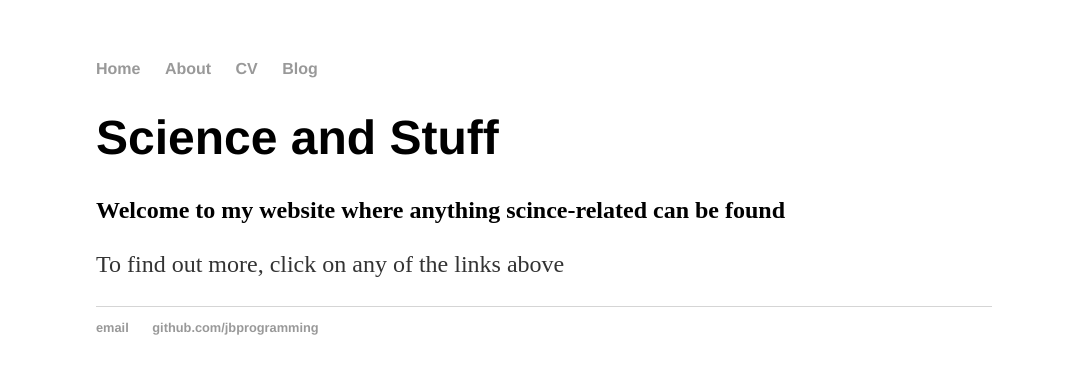
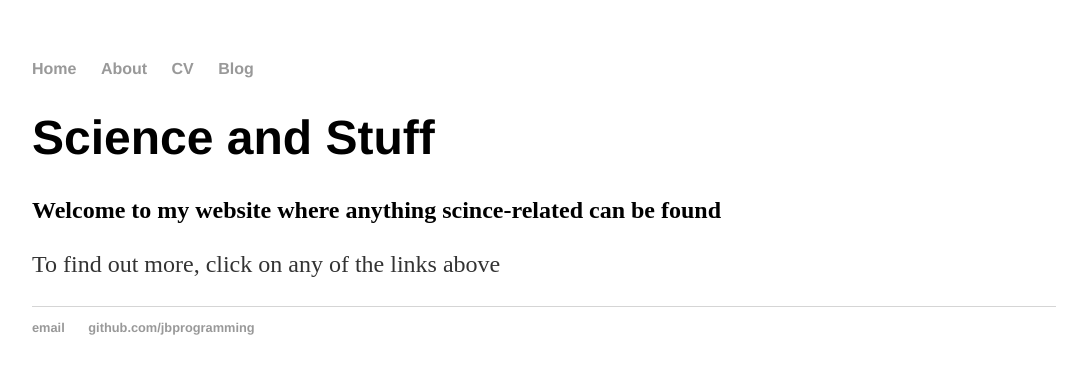
Before and after one commit to JBProgramming/JBProgramming.github.io, a Jekyll site: the page built from index.html, in a window 1280 px wide. Shown: the top 374 px of the page, without its empty margins (96-1183 px from the left). Built offline with Jekyll 4.4.1, drawn with Linux system fonts in a browser that asks for light colours.

Commit message:
Update main.css

```diff
--- a/css/main.css
+++ b/css/main.css
@@ -1,6 +1,6 @@
 body {
     margin: 60px auto;
-    width: 70%;
+    width: 80%;
 }
 nav ul, footer ul {
     font-family:'Helvetica', 'Arial', 'Sans-Serif';
@@ -17,7 +17,7 @@ a {
     color: #999;
 }
 a:hover {
-    text-decoration: underline;
+    text-decoration: underline rgb(102, 153, 153) ;
 }
 h1 {
     font-size: 3em;
```
